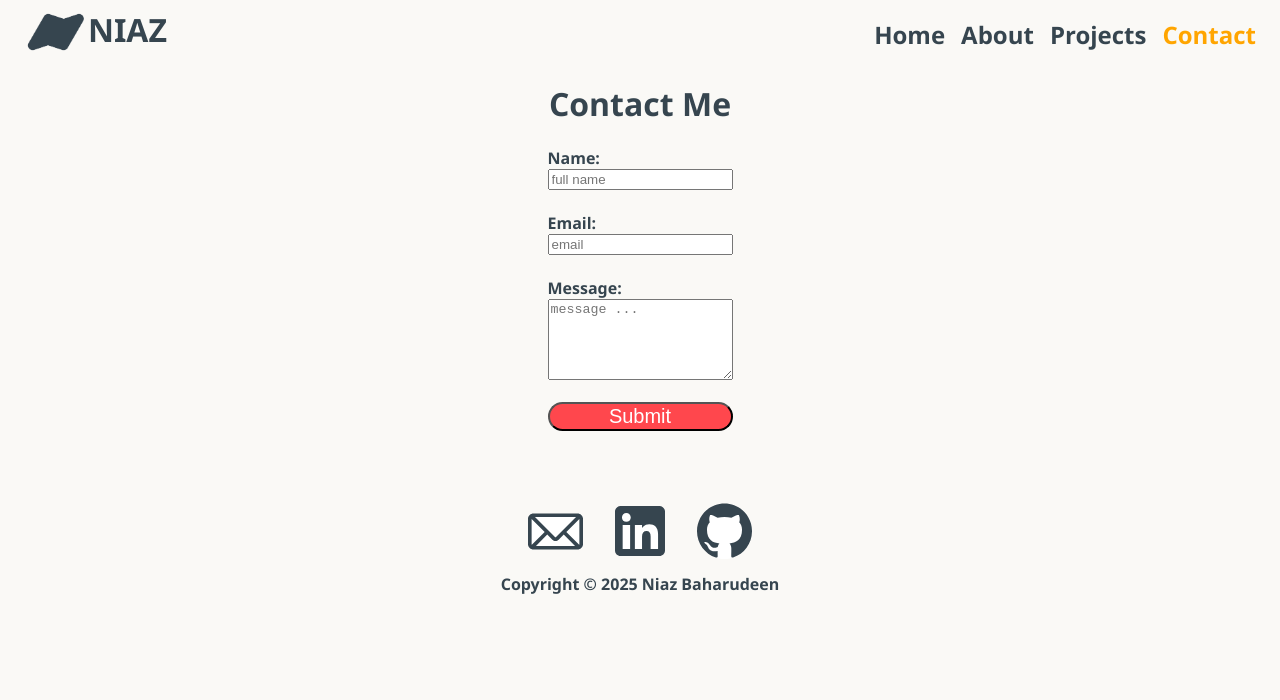
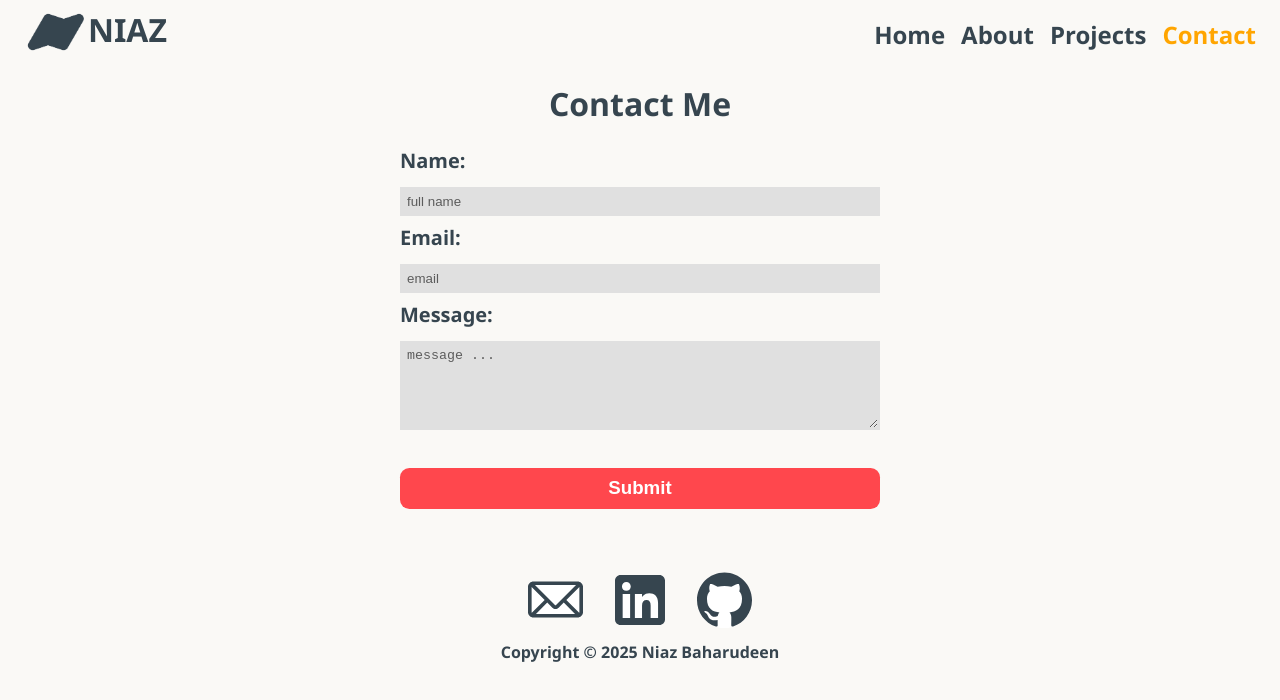
Before and after one commit to tuk05348/website-frontend, an Angular app: page /contact in a window 1280 px wide. Shown: the top 700 px of the page. Built offline with nearby package versions, Linux system fonts and the light colour scheme.

Commit message:
Updated contact form to make it look cleaner, added red border on form error to input.

```diff
--- a/src/app/contact/contact.component.css
+++ b/src/app/contact/contact.component.css
@@ -2,42 +2,61 @@
     display: flex;
     flex-direction: column;
     align-items: center;
+    width: 30rem;
 }
 
 .contact-form {
     display: flex;
     flex-direction: column;
     font-weight: bold;
-    padding-bottom: 5%;
+    gap: 0.5em;
+    width: 100%;
 }
 
-h2 {
+h1, h2 {
     display: inline;
+}
+
+input::placeholder, textarea::placeholder {
+    color: #303030;
+    opacity: 0.75;
+}
+
+input.ng-invalid.ng-touched, textarea.ng-invalid.ng-touched {
+  border: 1px solid rgba(255, 71, 77, 0.75);
 }
 
 .input {
     padding: 5px;
-}
-
-.input-area {
-    padding: 5px 5px 20px;
+    background-color: #E0E0E0;
+    border: #E0E0E0 2px solid;
 }
 
 .input-label {
     font-size: 1.25rem;
+    padding-bottom: 5px;
 }
 
 .submit {
     background-color: #FF474D;
+    border: none;
     color: #FFFFFF;
-    border-radius: 1em;
-    font-size: 1.25rem;
+    border-radius: 0.5em;
+    font-size: 1.17rem;
+    font-weight: bold;
+    padding: 0.5em;
 }
 
 .submit:hover {
     background-color: #FF7074;
 }
 
+.alert {
+    display: flex;
+    justify-content: flex-end;
+}
+
 .alert div {
   color: #820000;
+  font-size: 1em;
 }
--- a/src/app/contact/contact.component.html
+++ b/src/app/contact/contact.component.html
@@ -1,16 +1,15 @@
 <div class="contact-page">
     <h1>Contact Me</h1>
     <form class="contact-form" [formGroup]="contactForm" (ngSubmit)="onSubmit()" #form="ngForm">
-        <label for="name">Name:</label>
-        <input type="text" id="name" placeholder="full name" formControlName="name" >
+        <label class="input-label" for="name">Name:</label>
+        <input class="input" type="text" id="name" placeholder="full name" formControlName="name" >
         <div *ngIf="name?.invalid && (name?.dirty || name?.touched || form.submitted)" class="alert">
             <div *ngIf="name?.hasError('required')">
                 Name is required
             </div>
         </div>
-        <br>
-        <label for="email">Email:</label>
-        <input type="email" id="email" placeholder="email" formControlName="email">
+        <label class="input-label" for="email">Email:</label>
+        <input class="input" type="email" id="email" placeholder="email" formControlName="email">
         <div *ngIf="email?.invalid && (email?.dirty || email?.touched || form.submitted)" class="alert">
             <div *ngIf="email?.hasError('required')">
                 Email is required
@@ -19,9 +18,8 @@
                 Email is invalid
             </div>
         </div>
-        <br>
-        <label for="message">Message:</label>
-        <textarea id="message" name="message" placeholder="message ..." rows="5" formControlName="message"></textarea>
+        <label class="input-label" for="message">Message:</label>
+        <textarea class="input" id="message" name="message" placeholder="message ..." rows="5" formControlName="message"></textarea>
         <div *ngIf="message?.invalid && (message?.dirty || message?.touched || form.submitted)" class="alert">
             <div *ngIf="message?.hasError('required')">
                 Message is required
```
